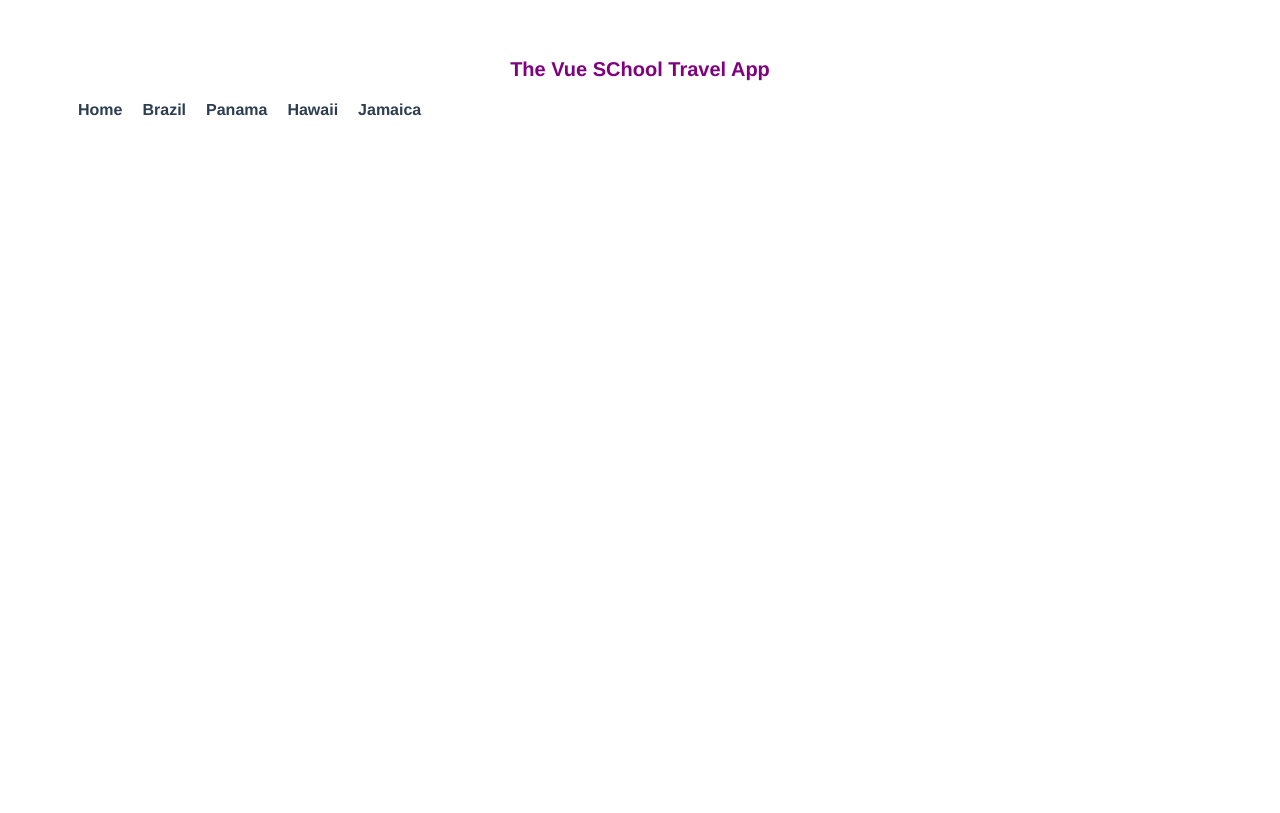
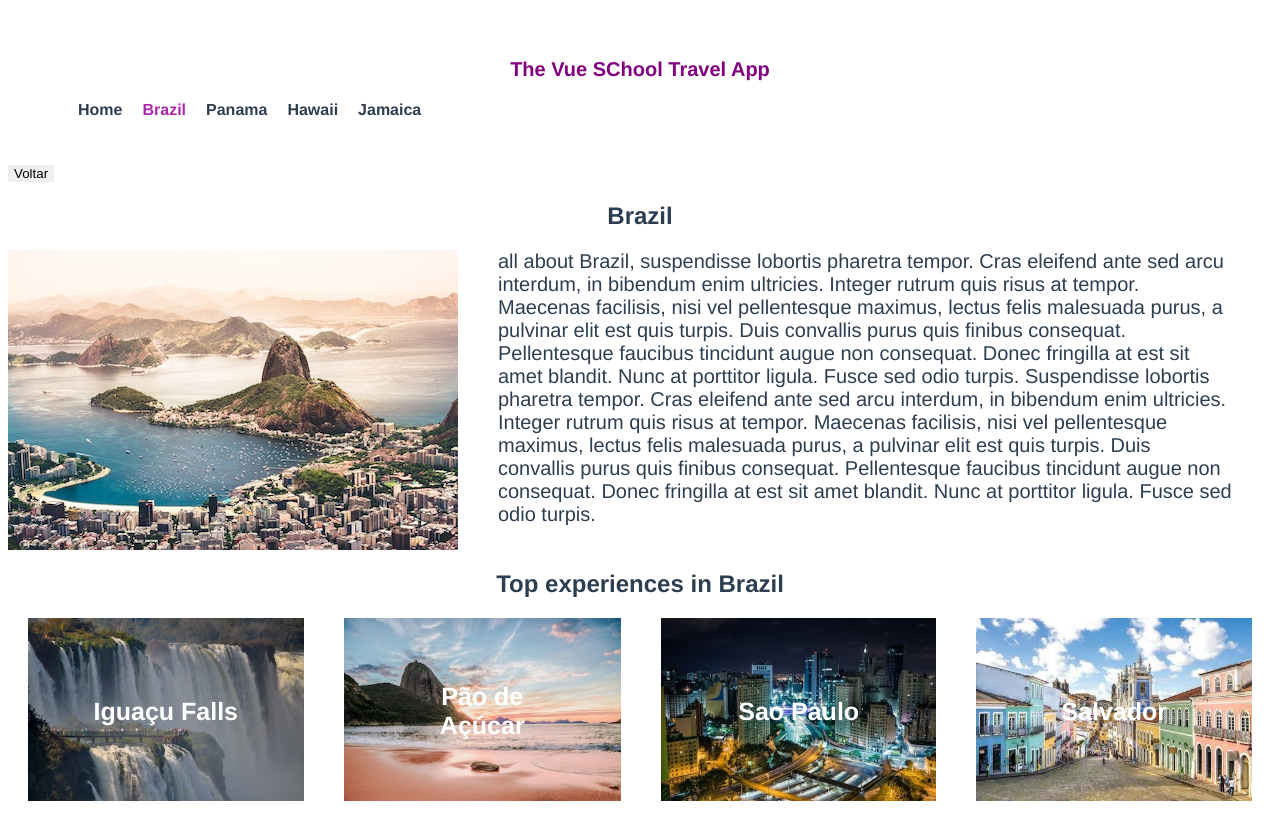
Before and after one commit to willfpinheiro/vue-travel-app, a Vue app: page /destinations/brazil in a window 1280 px wide. Built offline with nearby package versions, Linux system fonts and the light colour scheme.

Commit message:
quase pronto

```diff
--- a/src/App.vue
+++ b/src/App.vue
@@ -1,7 +1,10 @@
 <template>
   <div id="app">
     <TheNavigation />
-    <router-view :key="$route.path"/>
+    <transition name="fade" mode="out-in">
+    <!-- <transition name="slide" mode="out-in"> -->
+      <router-view :key="$route.path"/>
+    </transition>
   </div>
 </template>
 <script>
@@ -21,4 +24,46 @@
   text-align: center;
   color: #2c3e50;
 }
+.slide-enter-active,
+.slide-leave-active {
+  transition: opacity 1s, transform 1s;
+}
+.slide-enter,
+.slide-leave-to {
+  opacity: 0;
+  transform: translateX(-30%);
+}
+.moveUp-enter-active {
+  animation: fadeIn 1s ease-in;
+}
+@keyframes fadeIn {
+  0% {
+    opacity: 0;
+  }
+  50% {
+    opacity: 0.5;
+  }
+  100% {
+    opacity: 1;
+  }
+}
+.moveUp-leave-active {
+  animation: moveUp 0.3s ease-in;
+}
+@keyframes moveUp {
+  0% {
+    transform: translateY(0);
+  }
+  100% {
+    transform: translateY(-400px);
+  }
+}
+.fade-enter-active,
+.fade-leave-active {
+  transition: opacity 0.5s;
+}
+.fade-enter,
+.fade-leave-to {
+  opacity: 0;
+}
 </style>
--- /dev/null
+++ b/src/components/GoBack.vue
@@ -0,0 +1,25 @@
+<template>
+  <span class="go-back">
+    <button @click="goBack">Voltar</button>
+  </span>
+</template>
+
+<script>
+export default {
+  methods: {
+    goBack() {
+      return this.$router.go(-1);
+    }
+  }
+};
+</script>
+
+<style scoped>
+.go-back {
+  display: flex;
+  cursor: pointer;
+}
+button {
+  border: 0;
+}
+</style>
--- a/src/components/TheNavigation.vue
+++ b/src/components/TheNavigation.vue
@@ -1,6 +1,6 @@
 <template>
     <nav id="nav">
-    <p class="logo">The Vue SChool Travel App</p>
+      <p class="logo">The Vue SChool Travel App</p>
         <!-- <router-link to="/">Home</router-link>
         <router-link to="/brazil">Brazil</router-link>
         <router-link to="/panama">Panama</router-link>
--- a/src/router/index.js
+++ b/src/router/index.js
@@ -1,6 +1,7 @@
 import Vue from 'vue';
 import VueRouter from 'vue-router';
 import Home from '../views/Home.vue';
+import store from '@/store';
 // import Brazil from '../views/Brazil.vue';
 // import Hawaii from '../views/Hawaii.vue';
 // import Jamaica from '../views/Jamaica.vue';
@@ -10,8 +11,9 @@
 const routes = [
 	{
 		path: '/',
-		name: 'Home',
+		name: 'home',
 		component: Home,
+		props: true,
 	},
 	// {
 	// 	path: '/brazil',
@@ -34,10 +36,38 @@
 	// 	component: () => import(/* webpackChunkName: "hawaii" */ '../views/Hawaii.vue'),
 	// },
 	{
-		path: '/details/:slug',
+		path: '/destinations/:slug',
 		name: 'DestinationDetails',
+		props: true,
 		component: () =>
 			import(/* webpackChunkName: "DestinationDetails" */ '../views/DestinationDetails.vue'),
+		children: [
+			{
+				path: ':experienceSlug',
+				name: 'experienceDetails',
+				props: true,
+				component: () =>
+					import(/* webpackChunkName: "ExperienceDetails" */ '../views/ExperienceDetails.vue'),
+			},
+		],
+		beforeEnter: (to, from, next) => {
+			const exists = store.destinations.find((destination) => destination.slug === to.params.slug);
+			if (exists) {
+				next();
+			} else {
+				next({ name: 'notFound' });
+			}
+		},
+	},
+	{
+		path: '/404',
+		alias: '*',
+		name: 'notFound',
+		component: () =>
+			import(
+				/* webpackChunkName: "NotFound" */
+				'../views/NotFound'
+			),
 	},
 ];
 
--- a/src/views/DestinationDetails.vue
+++ b/src/views/DestinationDetails.vue
@@ -1,4 +1,6 @@
 <template>
+<div>
+    <GoBack />
    <section class="destination">
         <h1>{{destination.name}}</h1>
         <div class="destination-details">
@@ -6,14 +8,50 @@
             <p> {{destination.description}}</p>
         </div>
    </section>
+  <section class="experiences">
+      <h2>Top experiences in {{ destination.name }}</h2>
+      <div class="cards" id="experience">
+        <div
+          v-for="experience in destination.experiences"
+          :key="experience.slug"
+          class="card"
+        >
+          <router-link
+            :to="{
+              name: 'experienceDetails',
+              params: { experienceSlug: experience.slug },
+              hash: '#experience'
+            }"
+          >
+            <img
+              :src="require(`@/assets/${experience.image}`)"
+              :alt="experience.name"
+            />
+            <span class="card__text">
+              {{ experience.name }}
+            </span>
+          </router-link>
+        </div>
+      </div>
+      <router-view :key="$route.path" />
+    </section>
 
+</div>
 </template>
 <script>
 import store from '@/store.js'
+import GoBack from '../components/GoBack.vue'
 export default {
+    components:{
+        GoBack
+    },
     data() {
-        return {
-            slug:this.$route.params.slug
+        return {}
+    },
+    props: {
+        slug: {
+            type: String,
+            require: true
         }
     },
     computed:{
@@ -41,5 +79,24 @@
         font-size: 20px;
         text-align: left;
     }
-
+    .cards {
+display: flex;
+}
+.cards img {
+max-height: 200px;
+}
+.card {
+padding: 0 20px;
+position: relative;
+}
+.card__text {
+position: absolute;
+top: 50%;
+left: 50%;
+transform: translate(-50%, -50%);
+color: white;
+font-size: 25px;
+font-weight: bold;
+text-decoration: none;
+}
 </style>
--- /dev/null
+++ b/src/views/ExperienceDetails.vue
@@ -0,0 +1,58 @@
+<template>
+  <section>
+    <h2>{{ experience.name }}</h2>
+    <div class="experience-details">
+      <img
+        :src="require(`@/assets/${experience.image}`)"
+        :alt="experience.name"
+      />
+      <p>{{ experience.description }}</p>
+    </div>
+  </section>
+</template>
+<script>
+import store from "@/store.js";
+export default {
+  props: {
+    slug: {
+      type: String,
+      required: true
+    },
+    experienceSlug: {
+      type: String,
+      required: true
+    }
+  },
+  computed: {
+    destination() {
+      return store.destinations.find(
+        destination => destination.slug === this.slug
+      );
+    },
+    experience() {
+      return this.destination.experiences.find(
+        experience => experience.slug === this.experienceSlug
+      );
+    }
+  }
+};
+</script>
+
+<style scoped>
+img {
+  max-width: 600px;
+  height: auto;
+  width: 100%;
+  max-height: 400px;
+}
+.experience-details {
+  display: flex;
+  justify-content: space-between;
+  padding: 40px 0;
+}
+p {
+  margin: 0 40px;
+  font-size: 20px;
+  text-align: left;
+}
+</style>
--- /dev/null
+++ b/src/views/NotFound.vue
@@ -0,0 +1,9 @@
+<template>
+  <div>
+    <h1>Not Found</h1>
+    <p>
+      404 ..... Não foi possivel encontrar a pagina
+      <router-link :to="{ name: 'home' }">home</router-link>
+    </p>
+  </div>
+</template>
```
